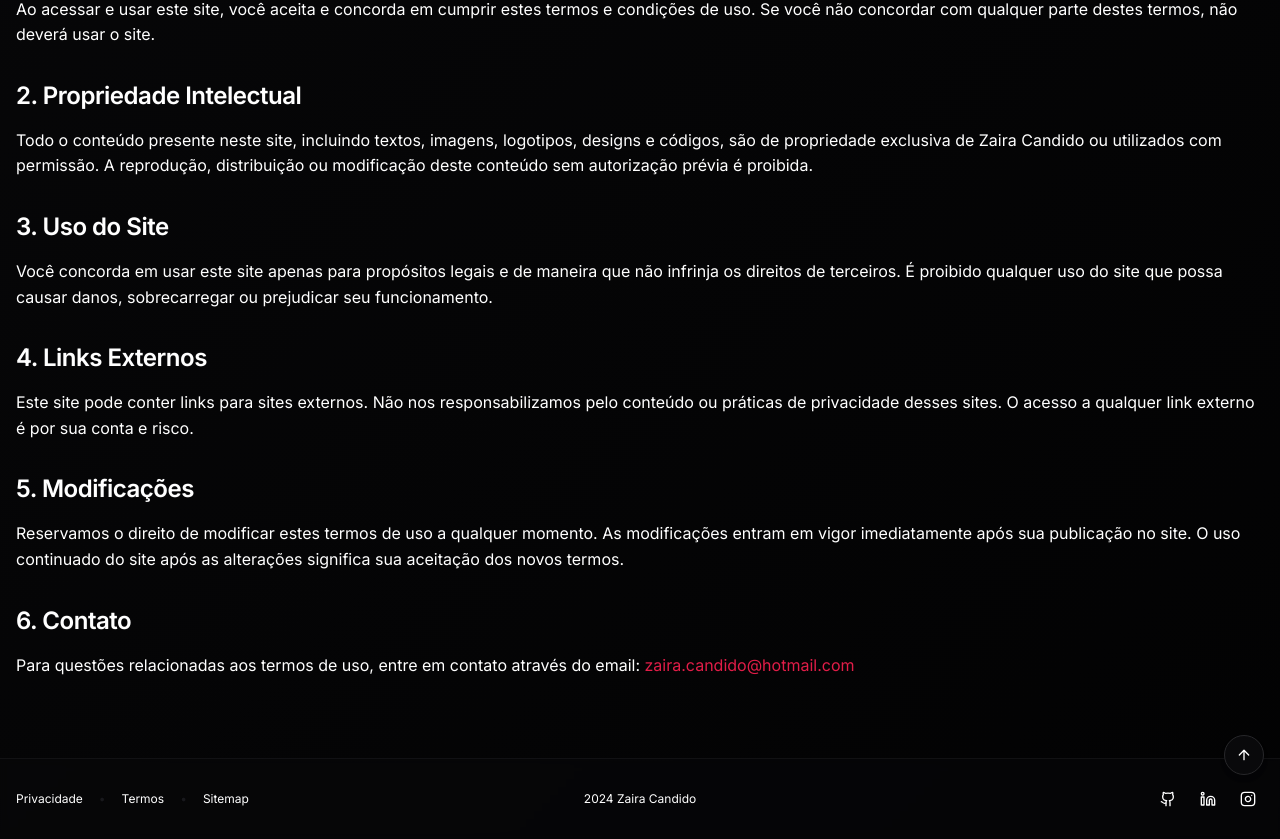
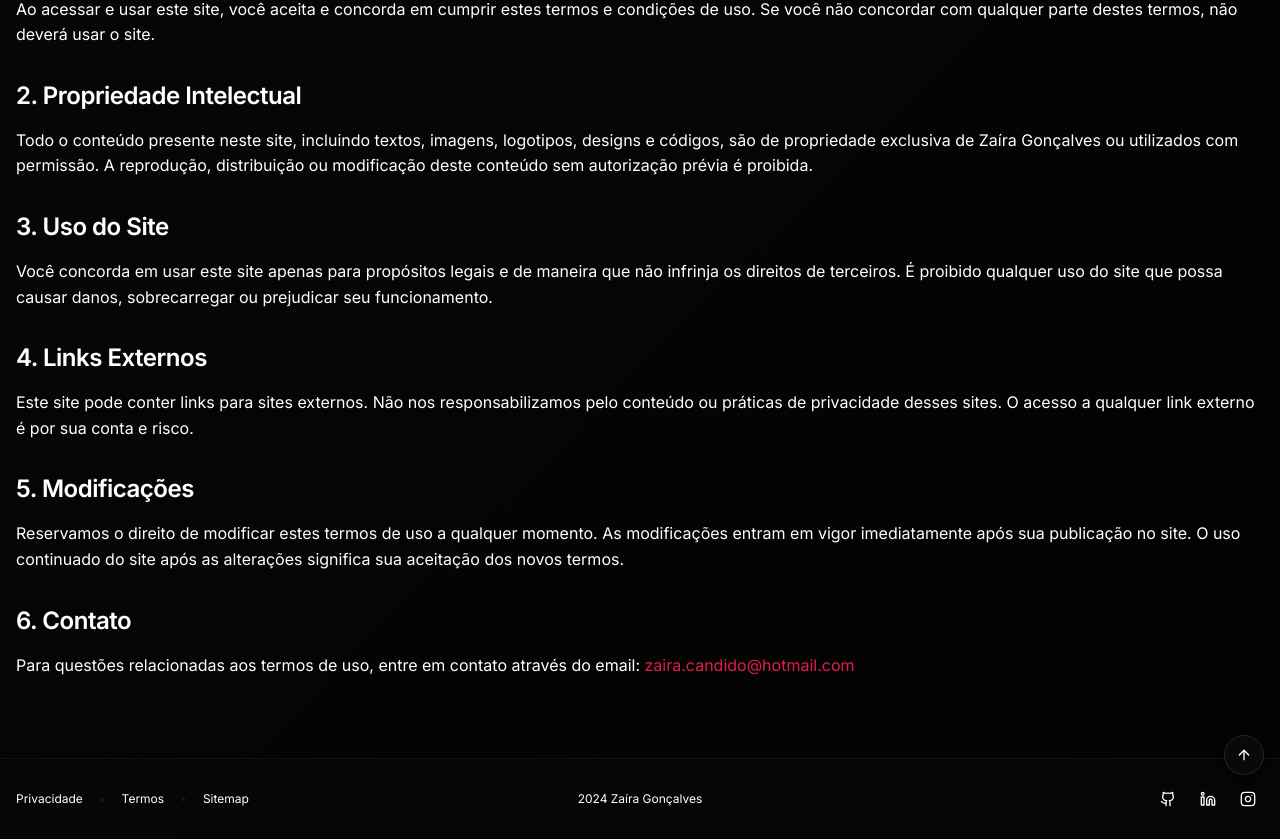
Before and after one commit to zaairaag/portifolio, a Next.js app: page /termos in a window 1280 px wide. Shown: the part 337-1176 px from the top of the page. Built offline with nearby package versions, Linux system fonts and the light colour scheme.

Commit message:
ajuste name

```diff
--- a/app/termos/page.tsx
+++ b/app/termos/page.tsx
@@ -22,7 +22,7 @@ export default function TermsOfService() {
           <h2 className="text-2xl font-semibold mb-4">2. Propriedade Intelectual</h2>
           <p>
             Todo o conteúdo presente neste site, incluindo textos, imagens, logotipos, designs e códigos,
-            são de propriedade exclusiva de Zaira Candido ou utilizados com permissão.
+            são de propriedade exclusiva de Zaíra Gonçalves ou utilizados com permissão.
             A reprodução, distribuição ou modificação deste conteúdo sem autorização prévia é proibida.
           </p>
         </section>
--- a/components/footer.tsx
+++ b/components/footer.tsx
@@ -52,7 +52,7 @@ export function Footer() {
           {/* Copyright centralizado */}
           <div className="flex justify-center">
             <span className="text-muted-foreground">
-              {currentYear} Zaira Candido
+              {currentYear} Zaíra Gonçalves
             </span>
           </div>
 
```
